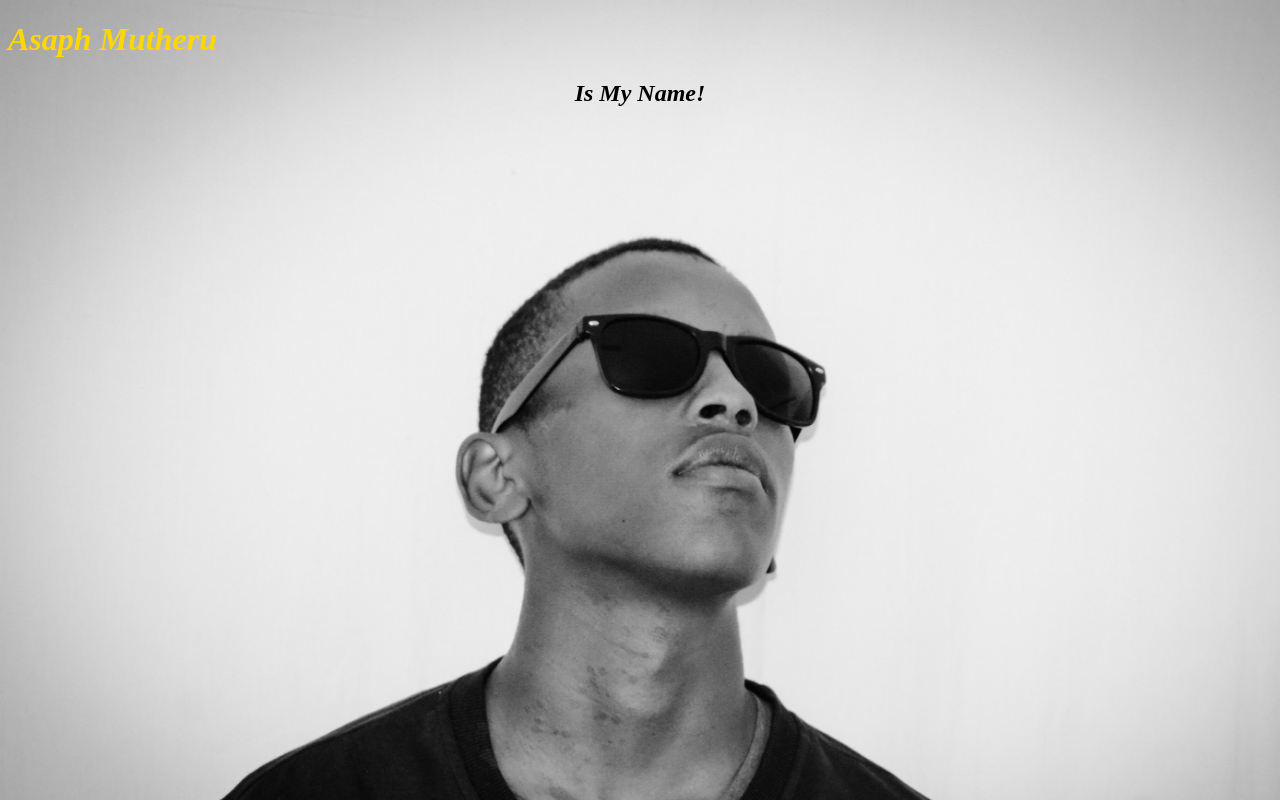
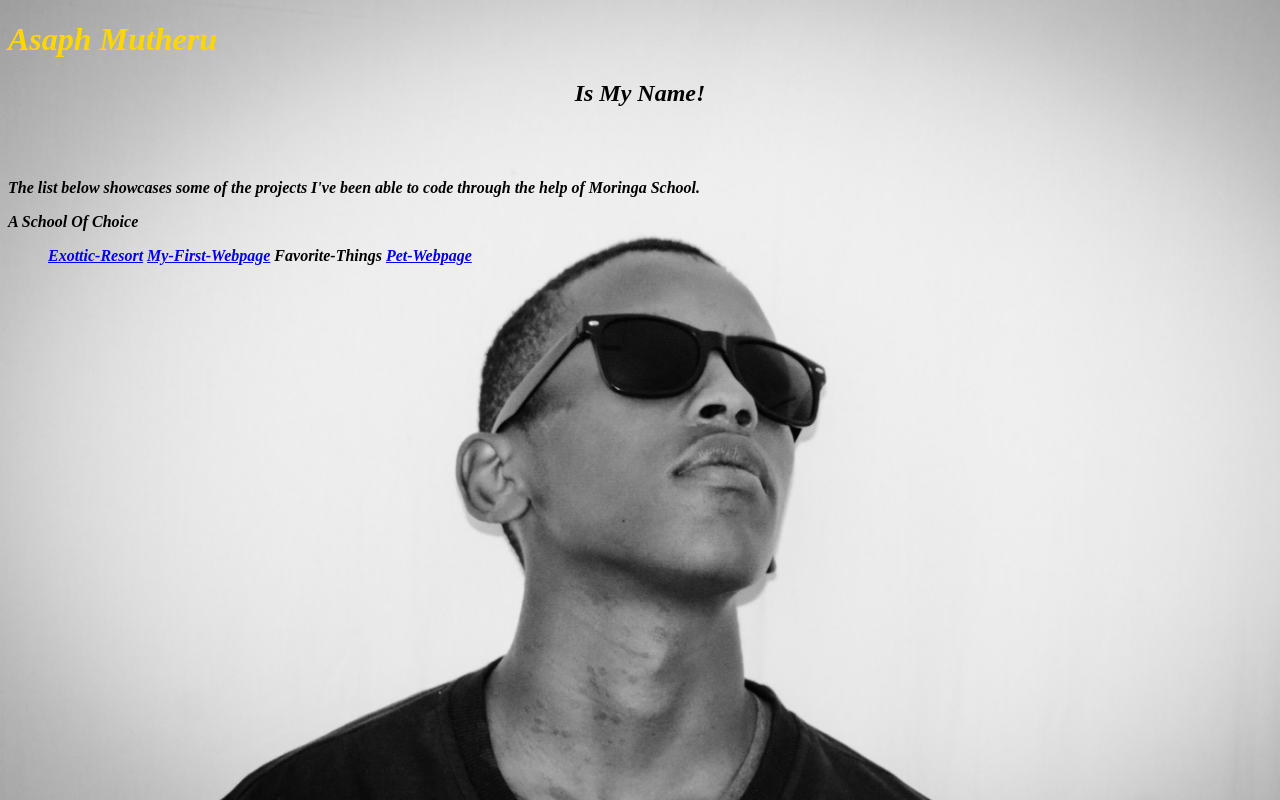
Before and after one commit to Asaph101/Portfolio-Page, a plain HTML site: page Portfolio.html in a window 1280 px wide. Drawn offline with Linux system fonts and the light colour scheme.

Commit message:
Add links to various pages I have made

```diff
--- a/Portfolio.html
+++ b/Portfolio.html
@@ -10,6 +10,13 @@
     <h2><strong>Is My Name!<strong></h2>
 <br />
 <br />
-
+    <p>The list below showcases some of the projects I've been able to code through the help of Moringa School.</p>
+    <p><strong>A School Of Choice</strong><p>
+  <ul>
+     <a class="link" href="home/asaph/Desktop/moringa-school-projects/resort-website-project/index.html">Exottic-Resort</a>
+     <a class="link" href="home/asaph/Desktop/moringa-school-projects/my-first-website/index.html">My-First-Webpage</a>
+     <a class="link" href="home/asaph/Desktop/moringa-school-projects/my-first-website/my-favorite-things.html"></a>Favorite-Things</a>
+     <a class="link" href="home/asaph/Desktop/moringa-school-projects/pet-website/index.html">Pet-Webpage</a>
+  </ul>
   </body>
 </html>
```
